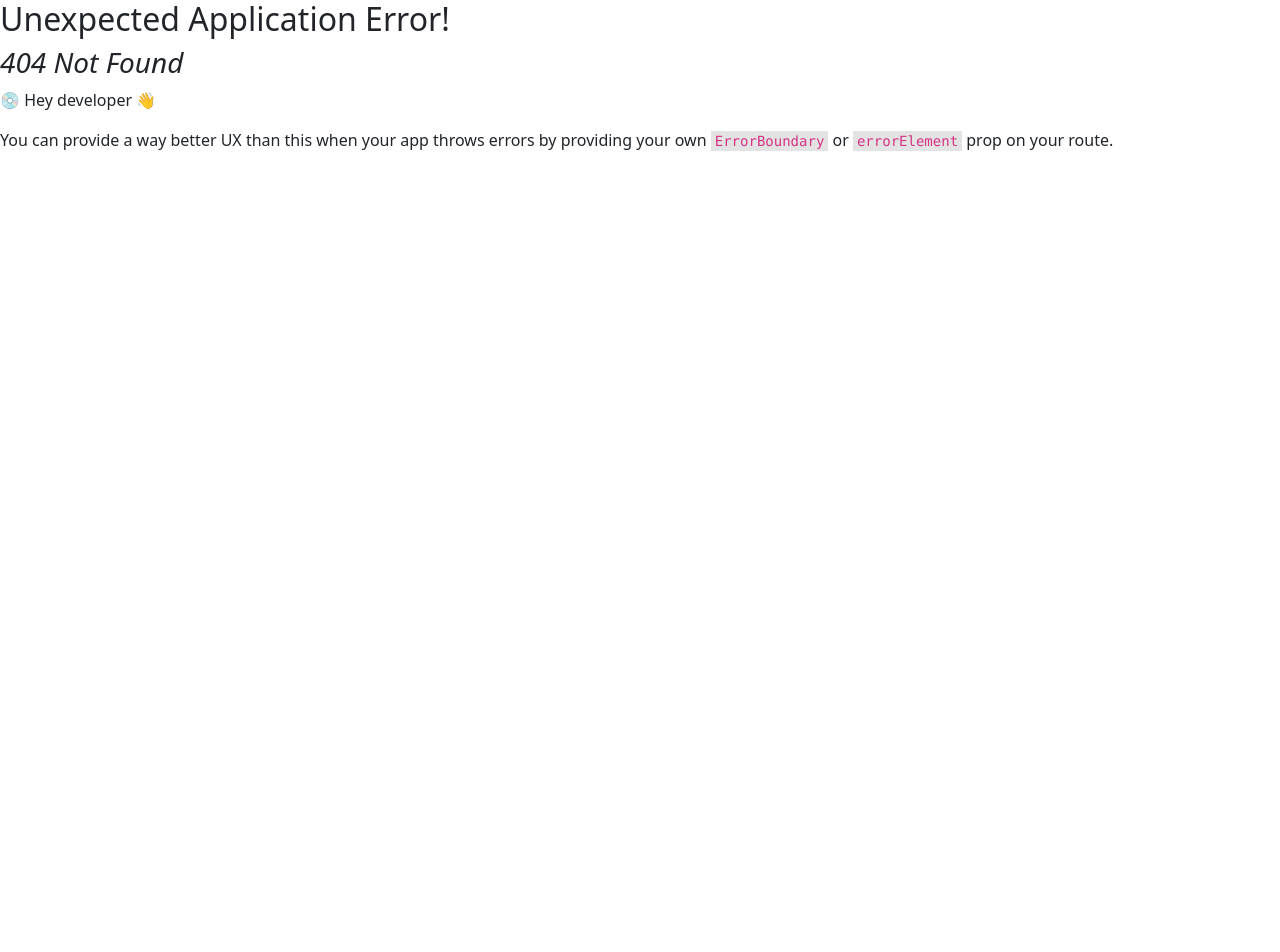
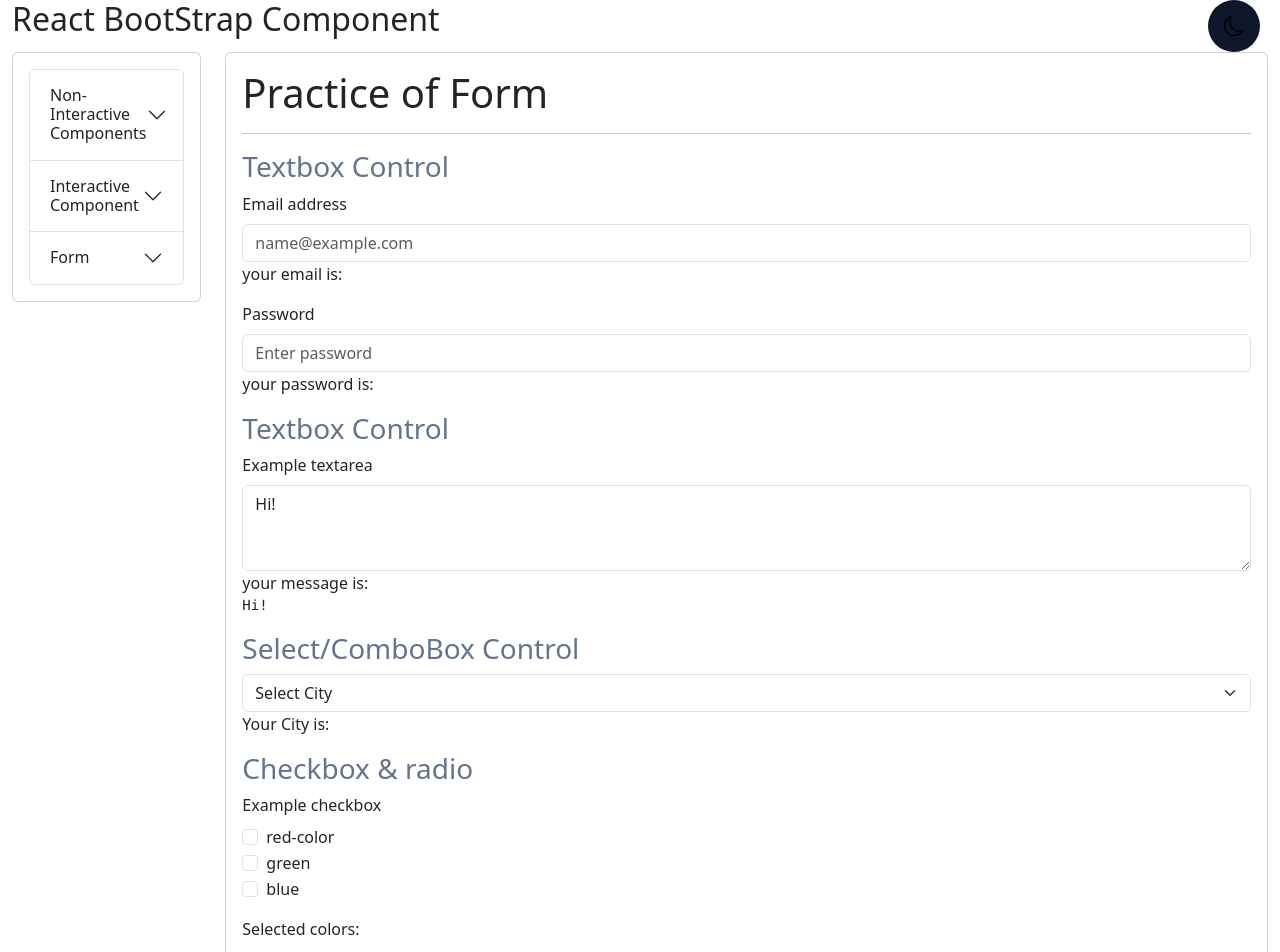
Before and after one commit to abhinav731996/ReactCalssIndixpert, a React (Vite) app: page /rb-forms-practice in a window 1280 px wide. Before the commit this address had no page. Shown: the top 952 px of the page. Before the commit the page ends 800 px from the top, so only its background shows below. Built offline with nearby package versions, Linux system fonts and the light colour scheme.

Commit message:
RB forms practice

```diff
--- a/src/data/routesData.js
+++ b/src/data/routesData.js
@@ -22,6 +22,10 @@ export const interactiveRoutesData =[
     {link: "/rb-navbar-off-canvas", menuItem: "NavbarOff"},
     {link: "/rb-navtabs", menuItem: "NavTabs"},
     {link: "/rb-overlays", menuItem: "Overlays"},
+
+];
+
+export const formData =[
     {link: "/rb-forms", menuItem: "Forms"},
-    {link: "/rb-", menuItem: ""},
-];
+    {link: "/rb-forms-practice", menuItem: "FormsPrtc"},
+]
--- a/src/layouts/RBLayout.jsx
+++ b/src/layouts/RBLayout.jsx
@@ -11,6 +11,7 @@ import {
 import { ArrowRight, Moon, Sun } from "react-bootstrap-icons";
 import { NavLink, Outlet } from "react-router-dom";
 import {
+  formData,
   interactiveRoutesData,
   nonInteractiveRoutesData,
 } from "../data/routesData";
@@ -77,6 +78,23 @@ const RBLayout = () => {
                     </ListGroup>
                   </Accordion.Body>
                 </Accordion.Item>
+                <Accordion.Item eventKey="2">
+                  <Accordion.Header>Form</Accordion.Header>
+                  <Accordion.Body>
+                    <ListGroup as="ul" variant="flush">
+                      {/* calling though map function */}
+
+                      {formData.map((item, index) => {
+                        return (
+                          <ListGroup.Item as="li" key={index}>
+                            <ArrowRight />
+                            <NavLink to={item.link}> {item.menuItem}</NavLink>
+                          </ListGroup.Item>
+                        );
+                      })}
+                    </ListGroup>
+                  </Accordion.Body>
+                </Accordion.Item>
               </Accordion>
             </Card.Body>
           </Card>
--- a/src/pages/react-bootstrap/RBForms.jsx
+++ b/src/pages/react-bootstrap/RBForms.jsx
@@ -3,7 +3,9 @@ import React from 'react'
 const RBForms = () => {
   return (
     <div>
-      This is form page
+      <h1>Exercise of Forms</h1>
+      <hr />
+
     </div>
   )
 }
--- /dev/null
+++ b/src/pages/react-bootstrap/RBFormsPractice.jsx
@@ -0,0 +1,100 @@
+import React, { useState } from 'react'
+import { Button, Form } from 'react-bootstrap'
+
+const RBFormsPractive = () => {
+
+  const [email, setEmail] = useState();
+  const [password, setPassword] = useState();
+  const [message, setMessage] = useState("Hi!")
+  const [city, setCity] = useState();
+  const [selectedColor, setSelectedColor] = useState();
+
+  const handleSubmit = (e) => {
+    e.preventDefault()
+    console.log("Email Address: " + email);
+
+}
+
+const handlecolorSelection = (e) => {
+    const {value, checked} = e.target;
+    if (checked) setSelectedColor([...selectedColor, value])
+        else setSelectedColor(selectedColor.filter((color=>color!==value)))
+  }
+  return (
+    <div>
+      <h1>Practice of Form</h1>
+      <hr />
+
+    <Form onSubmit={handleSubmit}>
+
+      <h3 className='text-secondary'>Textbox Control</h3>
+
+      <Form.Group className="mb-3" controlId="exampleForm.ControlInput1">
+        <Form.Label>Email address</Form.Label>
+        <Form.Control type="email" placeholder="name@example.com" required autoComplete="username"
+         defaultValue={email} onChange={(e) => setEmail(e.target.value)}/>
+         <p>your email is: {email}</p>
+      </Form.Group>
+      <Form.Group className="mb-3" controlId="exampleForm.ControlInput2">
+        <Form.Label>Password</Form.Label>
+        <Form.Control type="password" required placeholder="Enter password" autoComplete="current-password"
+         defaultValue={password} onChange={(e) => setPassword(e.target.value)}/>
+         <p>your password is: {password}</p>
+      </Form.Group>
+
+      <h3 className='text-secondary'>Textbox Control</h3>
+
+      <Form.Group className="mb-3" controlId="message" >
+        <Form.Label>Example textarea</Form.Label>
+        <Form.Control as="textarea" rows={3} placeholder='Enter your message' defaultValue={message} onChange={(e) => setMessage(e.target.value)}></Form.Control>
+        your message is: <pre>{message}</pre>
+      </Form.Group>
+
+      <h3 className='text-secondary'>Select/ComboBox Control</h3>
+
+      <Form.Select aria-label="Default select example"  onChange={(e) => setCity(e.target.value)}>
+        <option value="none">Select City</option>
+        <option value="Rohtak">Rohtak</option>
+        <option value="Delhi">Delhi</option>
+        <option value="Gurgaon">Gurgaon</option>
+      </Form.Select>
+        <p>Your City is: {city}</p>
+
+      <h3 className='text-secondary'>Checkbox & radio</h3>
+
+    <Form.Group className="mb-3" controlId="message" >
+        <Form.Label>Example checkbox</Form.Label>
+      <Form.Check // prettier-ignore
+            type="checkbox"
+            id="red"
+            label="red-color"
+            value="red"
+            onChange={handlecolorSelection}
+            />
+
+          <Form.Check
+            // disabled
+            type="checkbox"
+            label="green"
+            id="green-color"
+            value="green"
+            onChange={handlecolorSelection}
+            />
+          <Form.Check
+            type="checkbox"
+            label="blue"
+            id="blue-color"
+            value="blue"
+            onChange={handlecolorSelection}
+          />
+      </Form.Group>
+      <p>Selected colors: {JSON.stringify(selectedColor)}</p>
+    </Form>
+
+    <br />
+    <Button type="submit">Submit</Button>
+    </div>
+  )
+}
+
+export default RBFormsPractive
--- a/src/routes/frontroutes/RBRoutes.jsx
+++ b/src/routes/frontroutes/RBRoutes.jsx
@@ -23,6 +23,7 @@ import RBNavbarOffcanvas from "../../pages/react-bootstrap/RBNavbarOffcanvas";
 import RBForms from "../../pages/react-bootstrap/RBForms";
 import RBOverlays from "../../pages/react-bootstrap/RBOverlays";
 import RBNavTabs from "../../pages/react-bootstrap/RBNavTabs";
+import RBFormsPractice from "../../pages/react-bootstrap/RBFormsPractice";
 
 export const routes = createBrowserRouter(
     [
@@ -55,6 +56,7 @@ export const routes = createBrowserRouter(
                 {path:"/rb-navtabs", element:<RBNavTabs/>},
                 {path:"/rb-overlays", element:<RBOverlays/>},
                 {path:"/rb-forms", element:<RBForms/>},
+                {path:"/rb-forms-practice", element:<RBFormsPractice/>},
 
             ]
         },
```
